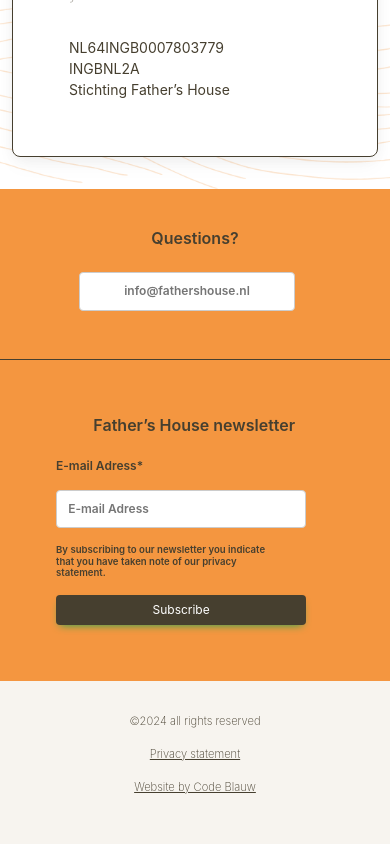
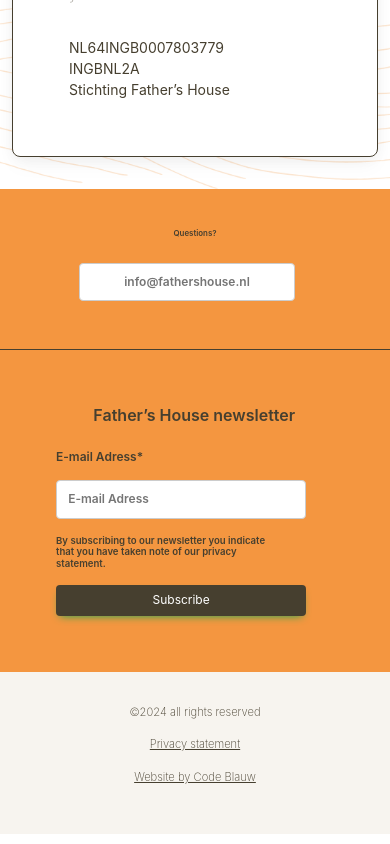
Before and after one commit to OsmanSamar/fathershouse, a React (Create React App) app: page / in a window 390 px wide. Shown: the part 8584-9428 px from the top of the page. Built offline with nearby package versions, Linux system fonts and the light colour scheme.

Commit message:
remove question on sm

```diff
--- a/src/components/Footer.jsx
+++ b/src/components/Footer.jsx
@@ -340,9 +340,10 @@
                 className="text-center text-md-start text-lg-start"
               >
                 {/* Diplay text on md and lg screen */}
+                {/* d-none d-md-block */}
 
                 <div
-                  className=" d-none d-md-block  text-md-start"
+                  className=" text-center  text-md-start"
                   style={{
                     textAlign: "left",
                     color: "#463F2F",
@@ -365,7 +366,7 @@
 
                 {/* Diplay text on sm screen */}
 
-                <div
+                {/* <div
                   className=" d-block d-md-none text-center "
                   style={{
                     color: "#463F2F",
@@ -379,7 +380,7 @@
                   }}
                 >
                   <p>Questions?</p>
-                </div>
+                </div> */}
               </Col>
               <Col
                 xs={12}
```
